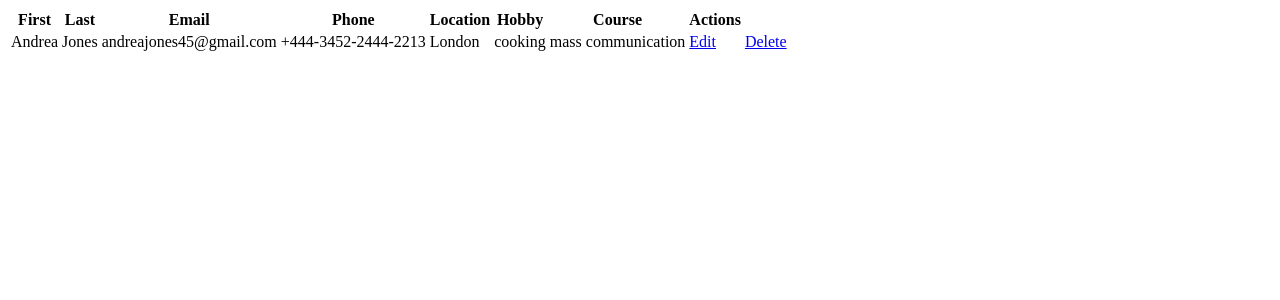
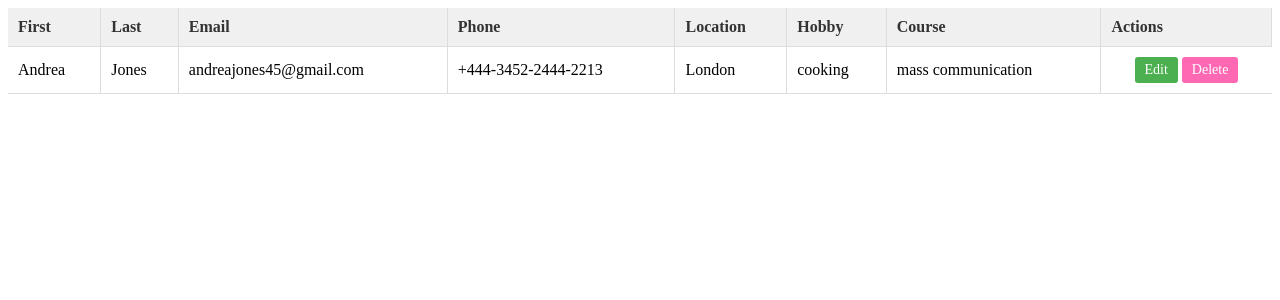
Before and after one commit to osemenjoy/CRUD-PROJECT, a Django app: page / in a window 1280 px wide. Shown: the top 300 px of the page. Run offline with Django 5.2, Linux system fonts and the light colour scheme; data comes from the database, SQL or seed files in the repository.

Commit message:
table syles added

```diff
--- a/main/settings.py
+++ b/main/settings.py
@@ -122,3 +122,5 @@ STATIC_URL = 'static/'
 # https://docs.djangoproject.com/en/5.0/ref/settings/#default-auto-field
 
 DEFAULT_AUTO_FIELD = 'django.db.models.BigAutoField'
+
+STATICFILES_DIRS = [os.path.join(BASE_DIR, "static")]
--- /dev/null
+++ b/static/css/base.css
@@ -0,0 +1,58 @@
+/* Style the table */
+#student-table {
+    border-collapse: collapse;
+    width: 100%;
+}
+
+/* Style the table headers */
+#student-table thead th {
+    background-color: #f0f0f0;
+    color: #333;
+    padding: 10px;
+    text-align: left;
+    border-right: 1px solid #ddd; /* added a border to separate columns in the header */
+    border-bottom: 1px solid #ddd;
+}
+
+/* Style the table rows */
+#student-table tbody tr {
+    border-bottom: 1px solid #ddd;
+}
+
+/* Style the table cells */
+#student-table td {
+    padding: 10px;
+    text-align: left;
+    border-right: 1px solid #ddd;
+}
+
+/* Style the actions column */
+#student-table td:last-child {
+    text-align: center;
+    border-right: none;
+}
+
+/* Style the links as buttons */
+.btn {
+    display: inline-block;
+    padding: 5px 10px;
+    font-size: 14px;
+    text-decoration: none;
+    border: none;
+    border-radius: 3px;
+    cursor: pointer;
+}
+
+.btn-edit {
+    background-color: #4CAF50;
+    color: #fff;
+}
+
+.btn-delete {
+    background-color: #FF69B4;
+    color: #fff;
+}
+
+.btn:hover {
+    opacity: 0.8;
+}
--- a/templates/student-list.html
+++ b/templates/student-list.html
@@ -1,14 +1,19 @@
+{% load static %}
+
 <!DOCTYPE html>
 <html lang="en">
 <head>
     <meta charset="UTF-8">
     <meta name="viewport" content="width=device-width, initial-scale=1.0">
-    <title>student data</title>
+    <title>Student Data</title>
+    <link rel="stylesheet" href="{% static 'css/base.css' %}"> <!-- Link to external CSS file -->
 </head>
 <body>
     {% block content %}
 
-    <table>
+    <table id="student-table">
+        <thead>
+            <tr>
                 <th>First</th>
                 <th>Last</th>
                 <th>Email</th>
@@ -17,7 +22,9 @@
                 <th>Hobby</th>
                 <th>Course</th>
                 <th>Actions</th>
-
+            </tr>
+        </thead>
+        <tbody>
             {% for student in students %}
             <tr>
                 <td>{{ student.first }}</td>
@@ -27,12 +34,13 @@
                 <td>{{ student.location }}</td>
                 <td>{{ student.hobby }}</td>
                 <td>{{ student.course }}</td>
-            <div>
-                <td><a href="{% url 'student-update' student.id %}">Edit</a></td>
-                <td><a href="{% url 'student-delete' student.id %}">Delete</a></td>
-            </div>
+                <td>
+                    <a href="{% url 'student-update' student.id %}" class="btn btn-edit">Edit</a>
+                    <a href="{% url 'student-delete' student.id %}" class="btn btn-delete">Delete</a>
+                </td>
             </tr>
             {% endfor %}
+        </tbody>
     </table>
 
     {% endblock content %}
```
Lines whose indentation alone changed are shown as unchanged.
